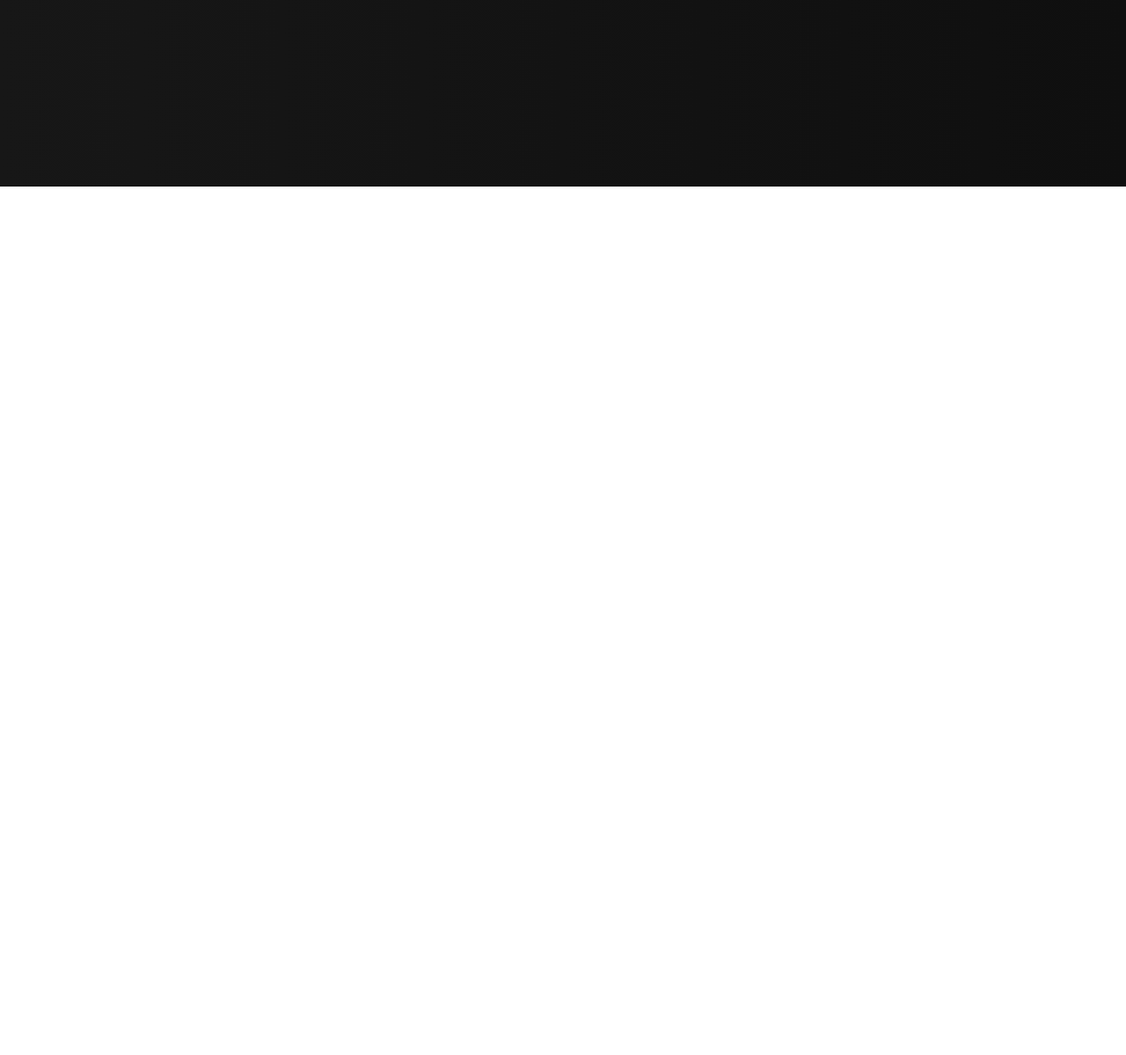
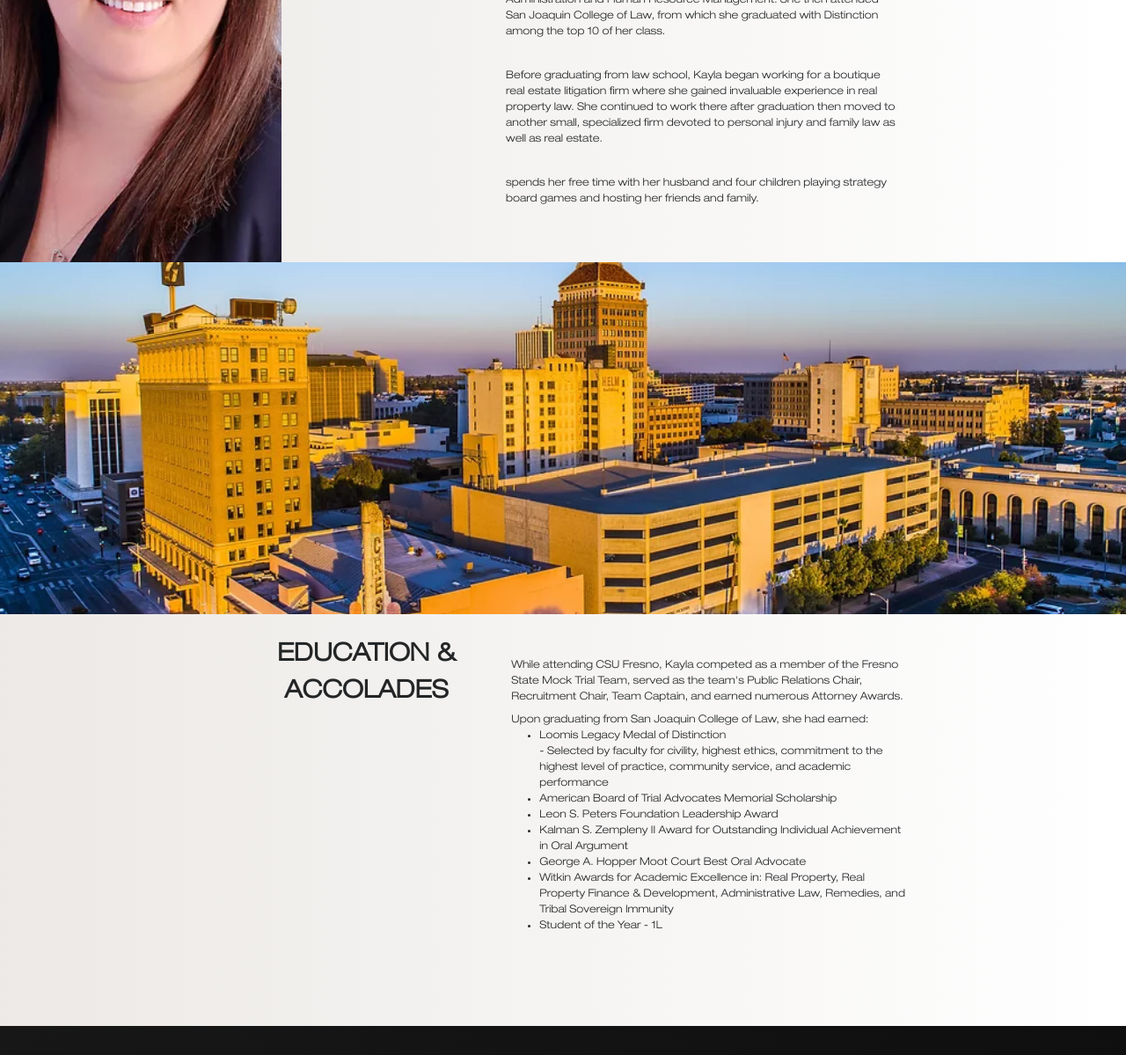
Before and after one commit to kapoor17/SinghLegalDocs, a plain HTML site: page pages/meet-mlds.html in a window 1280 px wide. Shown: the part 588-1787 px from the top of the page at 88% size. Before the commit the page ends 800 px from the top, so only its background shows below. Drawn offline with nearby package versions, Linux system fonts and the light colour scheme.

Commit message:
meet-us section added

```diff
--- a/pages/meet-mlds.html
+++ b/pages/meet-mlds.html
@@ -43,6 +43,72 @@
         </div>
     </div>
 
+    <div class="wrapper bg-light">
+        <div class="container-fluid">
+            <div class="row">
+                <div class="col-12 d-flex justify-content-center align-items-center py-4">
+                    <h2 class="text-center" style="max-width: 550px;">
+                        MEET THE WOMAN BEHIND
+                        MODERN LEGAL DOCUMENT SOLUTIONS
+                    </h2>
+                </div>
+                <div class="col-3" style="background: url(../ASSETS/Images/meet-us.webp); background-position: center;background-size: cover;">
+                </div>
+                <div class="col-9 p-5 d-flex flex-column justify-content-center align-items-start" style="font-size: 0.75rem;">
+                    <div style="max-width: 450px; margin: 0 auto;">
+                        <h3>KAYLA L. WATERS, J.D.</h3>
+                        <h4>Owner | LDA | UDA</h4>
+                        <p class="py-3">Born and raised in Northern California, Kayla moved to the Central Valley to attend CSU Fresno. She earned a Bachelors Degree in Pre-legal Philosophy with a Legal Studies Certificate and two minors in Business Administration and Human Resource Management. She then attended San Joaquin College of Law, from which she graduated with Distinction among the top 10 of her class.</p>
+                        <p class="py-3">Before graduating from law school, Kayla began working for a boutique real estate litigation firm where she gained invaluable experience in real property law. She continued to work there after graduation then moved to another small, specialized firm devoted to personal injury and family law as well as real estate.</p>
+                        <p class="py-3">spends her free time with her husband and four children playing strategy board games and hosting her friends and family.</p>
+                    </div>
+                </div>
+
+                <div class="col-12" style="background: url(../ASSETS/Images/meet-us-hero.webp); background-position: center;background-size: cover; height: 50vh;"></div>
+
+                <div class="col-5 d-flex justify-content-end align-items-start pt-4" style="font-size: 0.5rem; float: right;">
+                    <h1 class="text-center" style="max-width: 210px;"">
+                        EDUCATION & ACCOLADES
+                    </h1>
+                </div>
+                <div class="col-7 p-5 ps-0 d-flex flex-column justify-content-evenly align-items-evenly" style="font-size: 0.75rem;">
+                    <div class="ms-5" style="max-width: 450px;">
+                        <p>While attending CSU Fresno, Kayla competed as a member of the Fresno State Mock Trial Team, served as the team's Public Relations Chair, Recruitment Chair, Team Captain, and earned numerous Attorney Awards.</p>
+                        <p class="pt-2">Upon graduating from San Joaquin College of Law, she had earned:</p>
+                        <ul>
+                            <li>
+                                Loomis Legacy Medal of Distinction<br>
+                                - Selected by faculty for civility, highest ethics, commitment to
+                                the highest level of practice, community service, and
+                                academic performance
+                            </li>
+                            <li>
+                                American Board of Trial Advocates Memorial Scholarship
+                            </li>
+                            <li>
+                                Leon S. Peters Foundation Leadership Award
+                            </li>
+                            <li>
+                                Kalman S. Zempleny II Award for Outstanding Individual Achievement in Oral Argument
+                            </li>
+                            <li>
+                                George A. Hopper Moot Court Best Oral Advocate
+                            </li>
+                            <li>
+                                Witkin Awards for Academic Excellence in: Real Property, Real
+                                Property Finance & Development, Administrative Law,
+                                Remedies, and Tribal Sovereign Immunity
+                            </li>
+                            <li>
+                                Student of the Year - 1L
+                            </li>
+                        </ul>
+                    </div>
+                </div>
+            </div>
+        </div>
+    </div>
+
     <div class="wrapper" id="footer">
         <div class="container-sm">
             <div class="footer-left">
```
Also changed, not shown: ASSETS/Images/meet-us-hero.webp (added), ASSETS/Images/meet-us.webp (added).
